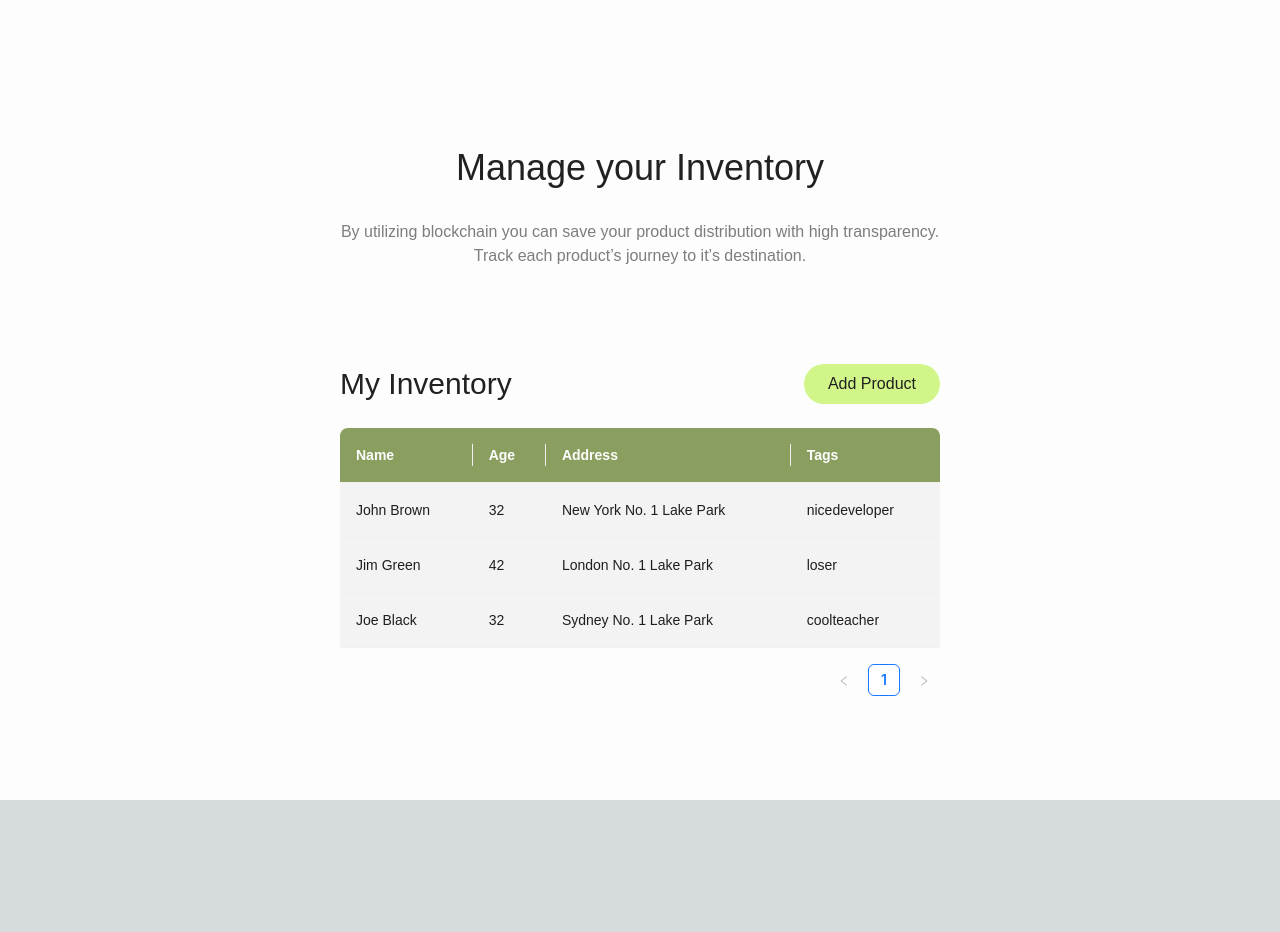
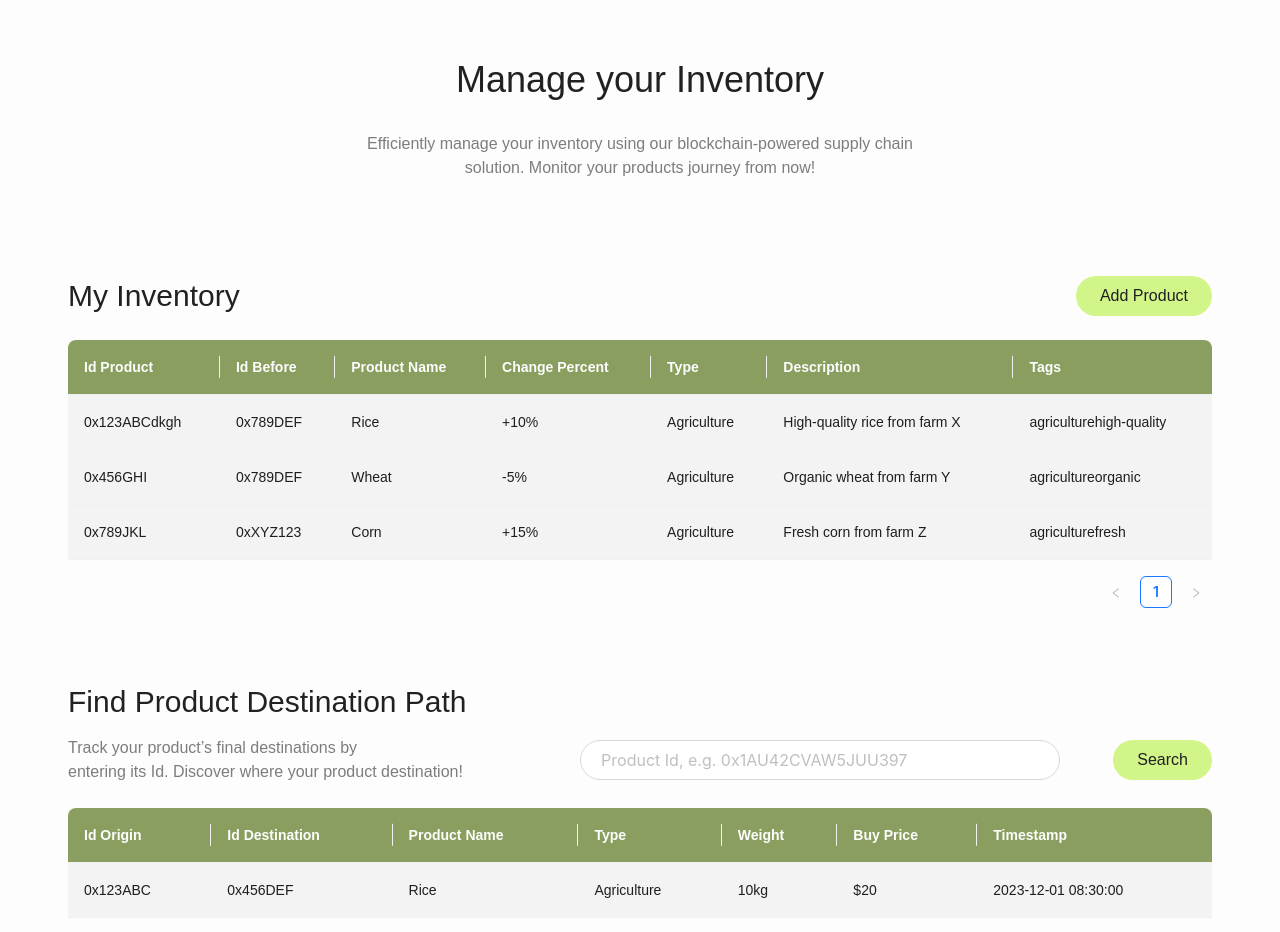
Before and after one commit to Rafly09zr/Blockchain-FE, a Next.js app: page /inventory in a window 1280 px wide. Shown: the top 932 px of the page. Before the commit the page ends 800 px from the top, so only its background shows below. Built offline with nearby package versions, Linux system fonts and the light colour scheme.

Commit message:
Update: giving some design

```diff
--- a/app/inventory/page.js
+++ b/app/inventory/page.js
@@ -2,70 +2,182 @@
 import React from 'react';
 import Button from '../../components/Button/Button';
 import Image from 'next/image';
-import { Table, Tag } from 'antd';
+import { Table, Input, Tag } from 'antd';
 
-const columns = [
+const columnsInventory = [
   {
-    title: 'Name',
-    dataIndex: 'name',
-    key: 'name',
+    title: 'Id Product',
+    dataIndex: 'idProduct',
+    key: 'idProduct',
     // render: (text) => text,
   },
   {
-    title: 'Age',
-    dataIndex: 'age',
-    key: 'age',
+    title: 'Id Before',
+    dataIndex: 'idBefore',
+    key: 'idBefore',
   },
   {
-    title: 'Address',
-    dataIndex: 'address',
-    key: 'address',
+    title: 'Product Name',
+    dataIndex: 'Name',
+    key: 'Name',
+  },
+  {
+    title: 'Change Percent',
+    dataIndex: 'ChangePercent',
+    key: 'ChangePercent',
+  },
+  {
+    title: 'Type',
+    dataIndex: 'Type',
+    key: 'Type',
+  },
+  {
+    title: 'Description',
+    dataIndex: 'Description',
+    key: 'Description',
   },
   {
     title: 'Tags',
     key: 'tags',
     dataIndex: 'tags',
+  },
 
+];
+
+const columnsDestination = [
+  {
+    title: 'Id Origin',
+    dataIndex: 'idFrom',
+    key: 'idFrom',
+    // render: (text) => text,
+  },
+  {
+    title: 'Id Destination',
+    dataIndex: 'idTo',
+    key: 'idTo',
+  },
+  {
+    title: 'Product Name',
+    dataIndex: 'Name',
+    key: 'Name',
+  },
+  {
+    title: 'Type',
+    dataIndex: 'Type',
+    key: 'Type',
+  },
+  {
+    title: 'Weight',
+    key: 'Weight',
+    dataIndex: 'Weight',
+  },
+  {
+    title: 'Buy Price',
+    key: 'buyPrice',
+    dataIndex: 'buyPrice',
+  },
+  {
+    title: 'Timestamp',
+    key: 'Timestamp',
+    dataIndex: 'Timestamp',
   },
 ];
 
-const data = [
+
+const dataInventory = [
   {
     key: '1',
-    name: 'John Brown',
-    age: 32,
-    address: 'New York No. 1 Lake Park',
-    tags: ['nice', 'developer'],
+    idProduct: '0x123ABCdkgh',
+    idBefore: '0x789DEF',
+    Name: 'Rice',
+    ChangePercent: '+10%',
+    Type: 'Agriculture',
+    Description: 'High-quality rice from farm X',
+    tags: ['agriculture', 'high-quality'],
   },
   {
     key: '2',
-    name: 'Jim Green',
-    age: 42,
-    address: 'London No. 1 Lake Park',
-    tags: ['loser'],
+    idProduct: '0x456GHI',
+    idBefore: '0x789DEF',
+    Name: 'Wheat',
+    ChangePercent: '-5%',
+    Type: 'Agriculture',
+    Description: 'Organic wheat from farm Y',
+    tags: ['agriculture', 'organic'],
   },
   {
     key: '3',
-    name: 'Joe Black',
-    age: 32,
-    address: 'Sydney No. 1 Lake Park',
-    tags: ['cool', 'teacher'],
+    idProduct: '0x789JKL',
+    idBefore: '0xXYZ123',
+    Name: 'Corn',
+    ChangePercent: '+15%',
+    Type: 'Agriculture',
+    Description: 'Fresh corn from farm Z',
+    tags: ['agriculture', 'fresh'],
+  },
+];
+
+const dataDestination = [
+  {
+    key: '1',
+    idFrom: '0x123ABC',
+    idTo: '0x456DEF',
+    Name: 'Rice',
+    Type: 'Agriculture',
+    Weight: '10kg',
+    buyPrice: '$20',
+    Timestamp: '2023-12-01 08:30:00',
   },
 ];
 
 const Inventory = () => {
   return (
-    <div className="bg-neutral-100 w-full h-screen mx-auto flex justify-center items-center">
+    <div className="bg-neutral-100 w-full h-fit mx-auto flex justify-center items-center">
       {/* <Navbar /> */}
       <div className="text-center ml-[148px] mr-[148px]">
         <h1 className="text-4xl pt-[60px] mx-auto text-neutral-700">Manage your Inventory</h1>
-        <p className="max-w-[600px] min-h-[100px] text-base pt-[16px] pb-[16px] mx-auto text-neutral-600 mt-4">By utilizing blockchain you can save your product distribution with high transparency. Track each product’s journey to it’s destination.</p>
+        <p className="max-w-[600px] min-h-[100px] text-base pt-[16px] pb-[16px] mx-auto text-neutral-600 mt-4">Efficiently manage your inventory using our blockchain-powered supply chain solution. Monitor your products journey from now!</p>
         <div className="mt-[60px] flex justify-between items-center w-full">
           <h2 className="text-3xl text-neutral-700">My Inventory</h2>
           <Button>Add Product</Button>
           </div>
           <div className="pt-[24px]">
-          <Table columns={columns} dataSource={data} />
+          <div className="table-container w-full">
+            <Table
+              columns={columnsInventory}
+              dataSource={dataInventory}
+              scroll={{ x: true }}
+              style={{ minWidth: '1144px' }} // Atur lebar minimal yang diinginkan
+            />
+            </div>
+          </div>
+          <h2 className="mt-[60px] text-left text-3xl text-neutral-700">Find Product Destination Path</h2>
+          <div className="mt-[16px] flex justify-between items-center w-full">
+          <p className="text-base text-left pr-[80px] text-neutral-600">
+            Track your product’s final destinations by
+            <br />
+            entering its Id. Discover where your product destination!</p>
+          <Input
+            style={{
+              width: '480px',
+              height: '40px',
+              borderRadius: '24px',
+              paddingLeft: '20px',
+              fontSize: '16px',
+            }}
+            placeholder="Product Id, e.g. 0x1AU42CVAW5JUU397"
+          />
+          <Button>Search</Button>
+          </div>
+          <div className="pt-[24px] pb-[60px]">
+          <div className="table-container w-full">
+            <Table
+              columns={columnsDestination}
+              dataSource={dataDestination}
+              scroll={{ x: true }}
+              style={{ minWidth: '1144px' }} // Atur lebar minimal yang diinginkan
+            />
+            </div>
           </div>
       </div>
     </div>
```
